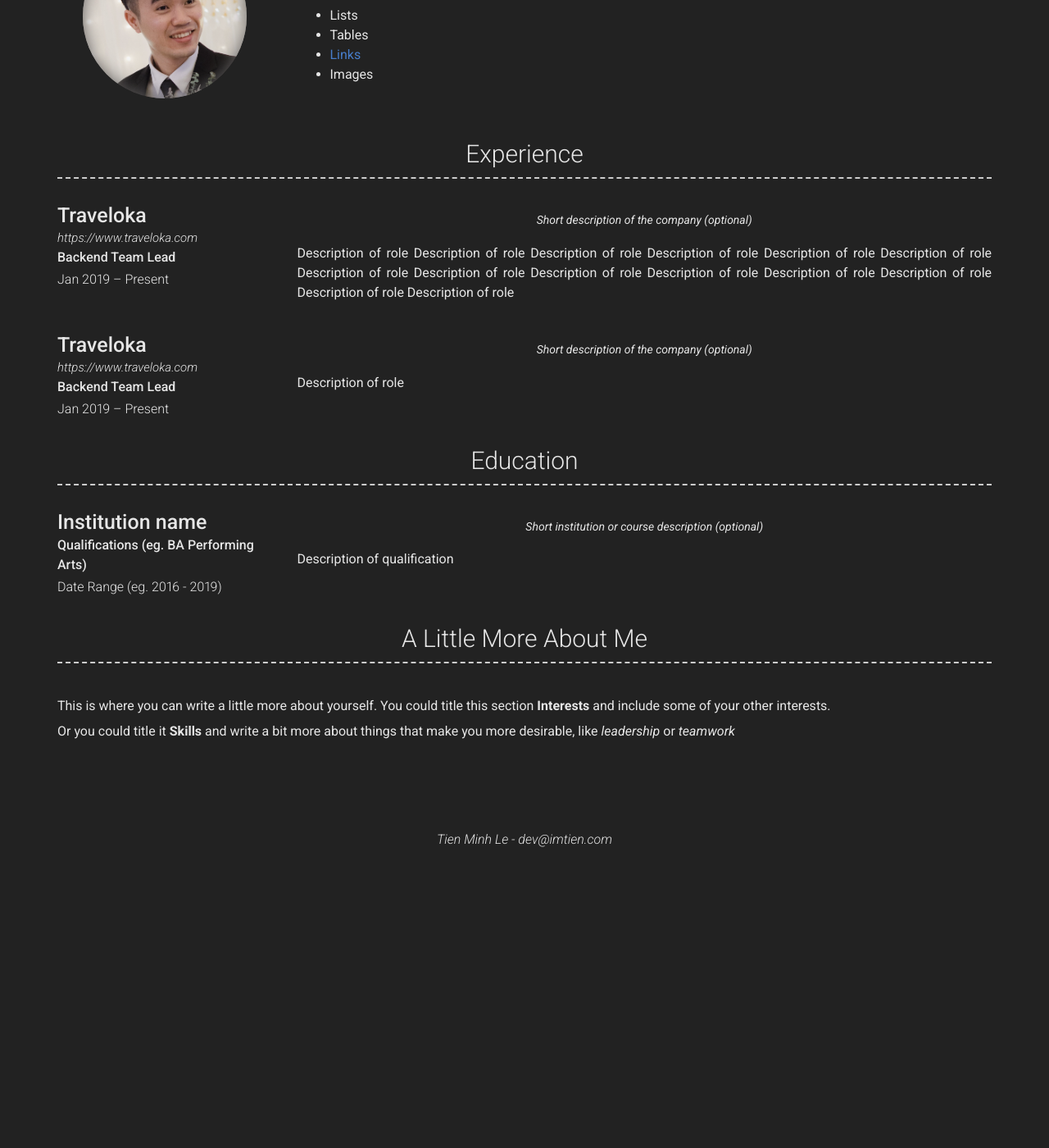
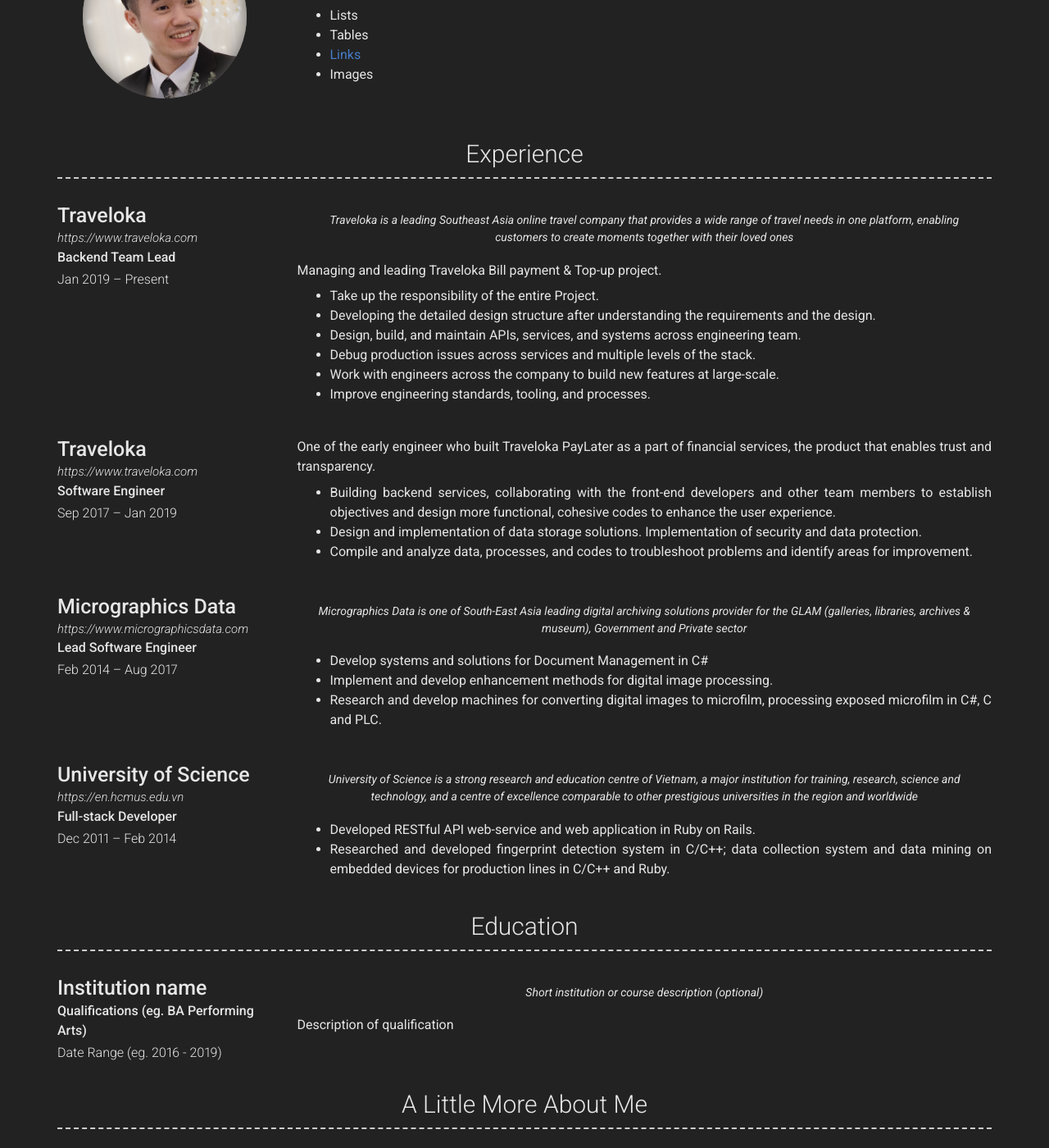
Before and after one commit to lmtien/cv, a Jekyll site: the page built from index.md, in a window 1280 px wide and 1400 px high, scrolled down 382 px. Shown: the whole window at 82% size. Built offline with Jekyll 4.4.1, drawn with Linux system fonts in a browser that asks for light colours; nearby versions of some CDN libraries; before the commit the page ends 1425 px from its top, so only the background shows below that.

Commit message:
Update experience section

```diff
--- a/_data/experience.yml
+++ b/_data/experience.yml
@@ -1,20 +1,50 @@
-# Experience template
+# Experience
 - layout: left
   company: Traveloka
   link: https://www.traveloka.com
   job_title: Backend Team Lead
   dates: Jan 2019 – Present
   quote: >
-   Short description of the company (optional)
-  description: | # this will include new lines to allow paragraphs
-    Description of role Description of role Description of role Description of role Description of role Description of role Description of role Description of role Description of role Description of role Description of role Description of role Description of role Description of role
+    Traveloka is a leading Southeast Asia online travel company that provides a wide range of travel needs in one platform, enabling customers to create moments together with their loved ones
+  description: |
+    Managing and leading Traveloka Bill payment & Top-up project.
+      - Take up the responsibility of the entire Project.
+      - Developing the detailed design structure after understanding the requirements and the design.
+      - Design, build, and maintain APIs, services, and systems across engineering team.
+      - Debug production issues across services and multiple levels of the stack.
+      - Work with engineers across the company to build new features at large-scale.
+      - Improve engineering standards, tooling, and processes.
 
 - layout: left
   company: Traveloka
   link: https://www.traveloka.com
-  job_title: Backend Team Lead
-  dates: Jan 2019 – Present
+  job_title: Software Engineer
+  dates: Sep 2017 – Jan 2019
+  description: |
+    One of the early engineer who built Traveloka PayLater as a part of financial services, the product that enables trust and transparency.
+      - Building backend services, collaborating with the front-end developers and other team members to establish objectives and design more functional, cohesive codes to enhance the user experience.
+      - Design and implementation of data storage solutions. Implementation of security and data protection.
+      - Compile and analyze data, processes, and codes to troubleshoot problems and identify areas for improvement.
+
+- layout: left
+  company: Micrographics Data
+  link: https://www.micrographicsdata.com
+  job_title: Lead Software Engineer
+  dates: Feb 2014 – Aug 2017
   quote: >
-   Short description of the company (optional)
-  description: | # this will include new lines to allow paragraphs
-    Description of role
+    Micrographics Data is one of South-East Asia leading digital archiving solutions provider for the GLAM (galleries, libraries, archives & museum), Government and Private sector
+  description: |
+    - Develop systems and solutions for Document Management in C#
+    - Implement and develop enhancement methods for digital image processing.
+    - Research and develop machines for converting digital images to microfilm, processing exposed microfilm in C#, C and PLC.
+
+- layout: left
+  company: University of Science
+  link: https://en.hcmus.edu.vn
+  job_title: Full-stack Developer
+  dates: Dec 2011 – Feb 2014
+  quote: >
+    University of Science is a strong research and education centre of Vietnam, a major institution for training, research, science and technology, and a centre of excellence comparable to other prestigious universities in the region and worldwide
+  description: |
+    - Developed RESTful API web-service and web application in Ruby on Rails.
+    - Researched and developed fingerprint detection system in C/C++; data collection system and data mining on embedded devices for production lines in C/C++ and Ruby.
```
